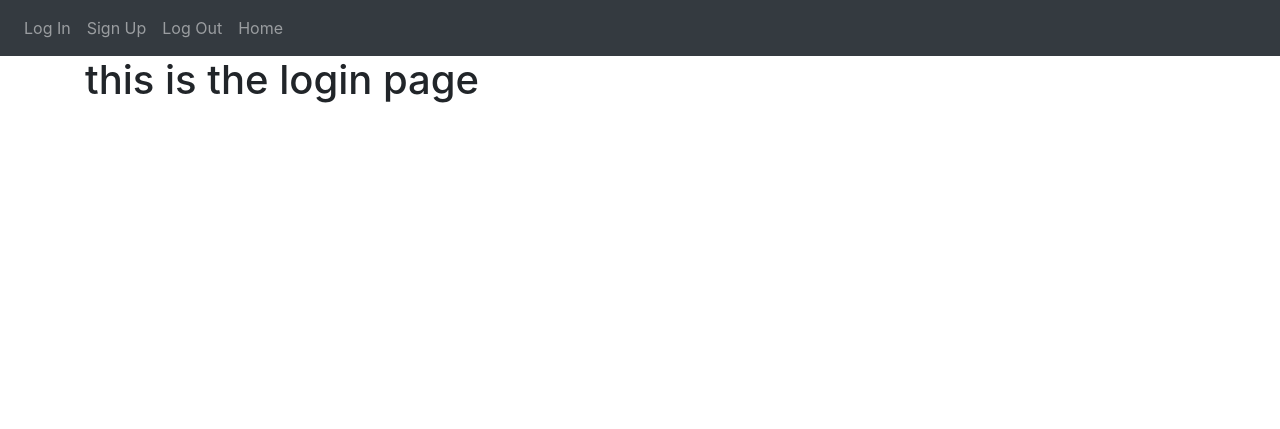
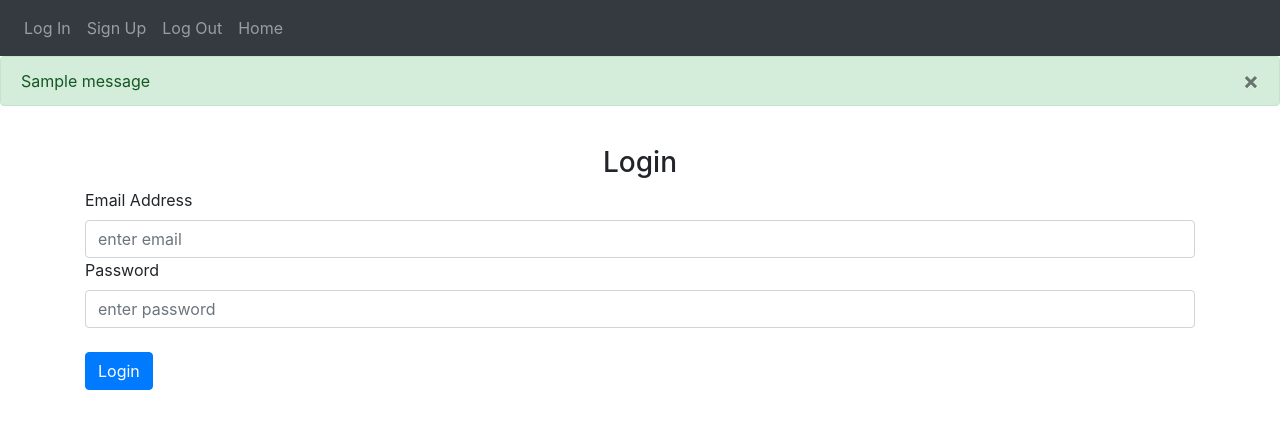
Before and after one commit to zkStefano/basicWebsiteFrontendBackend, a Flask app: page /login in a window 1280 px wide. Shown: the top 429 px of the page. Run offline with Flask 2, Linux system fonts and the light colour scheme; tables that the repository leaves empty hold one stand-in row (values such as "Sample post"); one stand-in notice (Sample message) is shown; some libraries are stand-ins or nearby versions.

Commit message:
major update, db creation, login, alerts

```diff
--- a/website/auth.py
+++ b/website/auth.py
@@ -1,15 +1,38 @@
-from flask import Blueprint, render_template
+from flask import Blueprint, render_template, request, flash
 
-auth = Blueprint('auth',__name__)  #fai sempre così
+auth = Blueprint('auth', __name__)  #fai sempre così
 
-@auth.route('/login')
+
+@auth.route('/login', methods=['GET', 'POST'])
 def login():
-    return render_template("login.html", boolean= True)
+    return render_template("login.html", boolean=True)
+
 
 @auth.route('/logout')
 def logout():
     return "<p>logout</p>"
 
-@auth.route('/sign-up')
+
+@auth.route('/sign-up', methods=['GET', 'POST'])
 def sign_up():
+
+    #definisco come raccolgo i dati da mandare al database
+    if request.method == 'POST':
+        email = request.form.get('email')
+        firstName = request.form.get('firstName')
+        password1 = request.form.get('password1')
+        password2 = request.form.get('password2')
+
+        #controllo se posso registrare l'utente
+        if len(email) < 4:
+            flash('Email must be greater than 3 characters.', category='error')
+        elif len(firstName) < 2:
+            flash('First name must be greater than 1 character', category='error')
+        elif password1 != password2:
+            flash('Passwords don\'t match', category='error')
+        elif len(password1) < 7:
+            flash('Password must be at least 7 characters.', category='error')
+        else:
+            flash('Account created!', category='success')
+
     return render_template("sign_up.html")
--- a/website/templates/base.html
+++ b/website/templates/base.html
@@ -33,6 +33,34 @@
             </div>
         </nav>
 
+        <!--- FLASH MESSAGES ---->
+        <!--- cosa faccio qui? leggo i flashed messaggi, e setto uno stile per ciascuno-->
+        {% with messages = get_flashed_messages(with_categories=true) %}
+        {% if messages %}
+            {% for category, message in messages %}
+            {% if category == 'error' %}
+            <div class = "alert alert-danger alert-dismissable fade show" role="alert">
+                {{ message }}
+                <button type = "button" class = "close" data-dismiss = "alert">
+                    <!--- span, inserisco icona.... &times; sarebbe la x per chiudere una finestra --->
+                    <span aria-hidden = "true">&times;</span>
+                </button>
+            </div>
+            {% else %}
+            <div class = "alert alert-success alert-dismissable fade show" role="alert">
+                {{ message }}
+                <button type = "button" class = "close" data-dismiss = "alert">
+                    <!--- span, inserisco icona.... &times; sarebbe la x per chiudere una finestra --->
+                    <span aria-hidden = "true">&times;</span>
+                </button>
+            </div>
+            {% endif %}
+            {% endfor %}
+        {% endif %}
+        {% endwith %}
+        <!--- abbiamo definito i flash messages qui dentro per poter poi riutilizzarli in tutte le pagine-->
+
+
         <div class = "container">
             {% block content %}
             {% endblock %}
--- a/website/templates/login.html
+++ b/website/templates/login.html
@@ -1,4 +1,19 @@
 {% extends "base.html" %}
 {% block title %} logIn {% endblock %}
-{% block content %} <h1> this is the login page </h1>
+{% block content %}
+<br>
+<form method = "POST">
+    <h3 align = "center">Login</h3>
+    <div class = "form-group">
+        <label for = "email">Email Address</label>
+        <input type = "email" class = "form-control" id="email" name="email" placeholder = "enter email" />
+        <label for = "password1"> Password</label>
+        <input type = "password" class = "form-control" id="password1" name="password1" placeholder = "enter password" />
+        <br>
+        <button type = "submit" class = "btn btn-primary"> Login </button>
+    </div>
+</form>
 {% endblock %}
+
+
+<!-- pagina di login generata da base, ricorda di mettere GET and POST per HTTP requests in authpy --->
--- a/website/templates/sign_up.html
+++ b/website/templates/sign_up.html
@@ -13,6 +13,8 @@
         <input type = "password" class = "form-control" id="password1" name="password1" placeholder = "enter password" />
         <label for = "password2"> Confirm Password</label>
         <input type = "password" class = "form-control" id="password2" name="password2" placeholder = "confirm password" />
+        <br>
+        <button type = "submit" class = "btn btn-primary"> Submit </button>
     </div>
 </form>
 {% endblock %}
```
Also changed, not shown: website/__init__.py (+25 -1 lines), website/models.py (+23 -0 lines), website/database.db (added).
